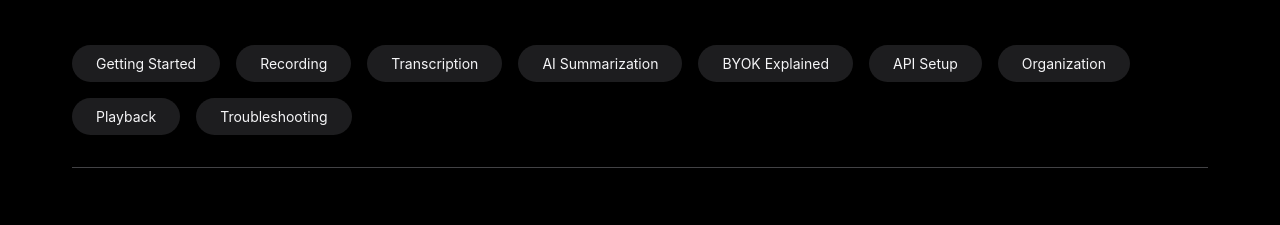
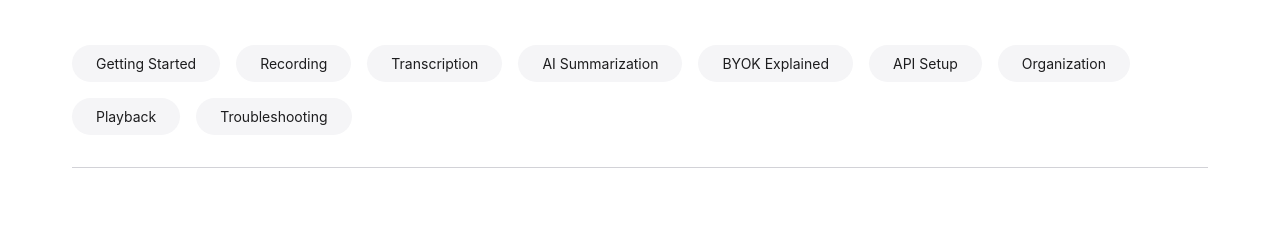
Before and after one commit to webdevguyrg/SoundMindAI-public, a plain HTML site: page faq.html in a window 1280 px wide. Shown: the part 269-494 px from the top of the page. Drawn offline with Linux system fonts and the dark colour scheme.

Commit message:
Remove dark mode, remove hero logo shadow, light mode only

```diff
--- a/css/styles.css
+++ b/css/styles.css
@@ -48,24 +48,7 @@
     --transition-normal: 250ms ease;
 }
 
-/* Dark Mode */
-@media (prefers-color-scheme: dark) {
-    :root {
-        --color-bg: #000000;
-        --color-bg-secondary: #1d1d1f;
-        --color-bg-tertiary: #0d0d0d;
-        --color-text: #f5f5f7;
-        --color-text-secondary: #a1a1a6;
-        --color-text-tertiary: #86868b;
-        --color-accent: #2997ff;
-        --color-accent-hover: #40a9ff;
-        --color-border: #424245;
-        --color-card-bg: #1d1d1f;
-        --shadow-sm: 0 2px 8px rgba(0, 0, 0, 0.3);
-        --shadow-md: 0 4px 20px rgba(0, 0, 0, 0.4);
-        --shadow-lg: 0 8px 40px rgba(0, 0, 0, 0.5);
-    }
-}
+/* Light mode only - no dark mode support */
 
 /* Reset & Base */
 *, *::before, *::after {
```
Also changed, not shown: index.html (+0 -2 lines).
